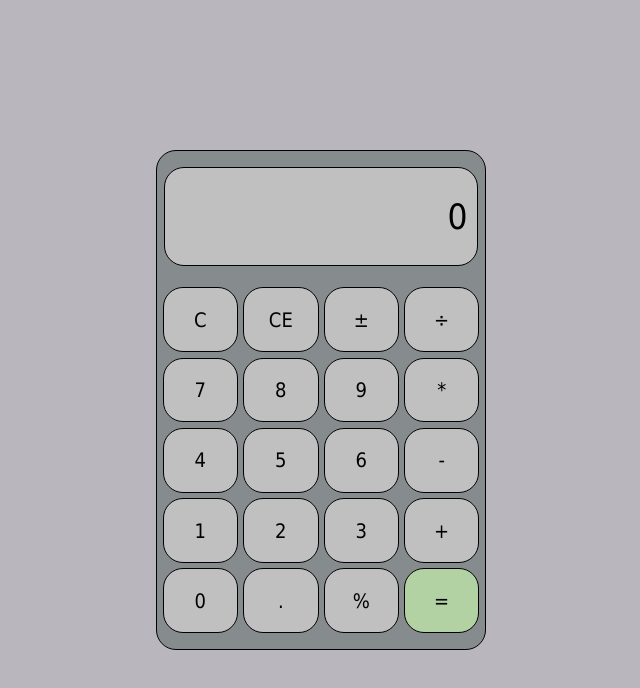
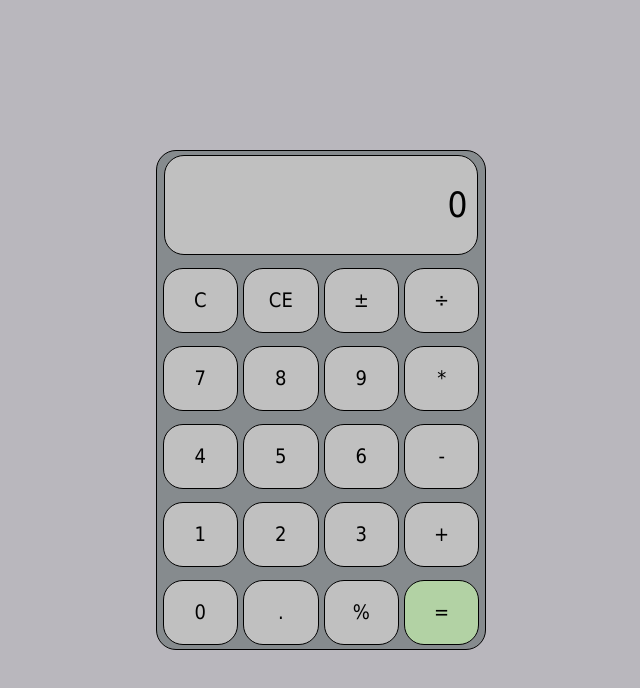
Before and after one commit to ihccenen/calculator, a plain HTML site: page index.html in a window 1280 px wide. Shown: the whole page, without its empty margins (319-959 px from the left). Drawn offline with Linux system fonts and the light colour scheme.

Commit message:
Removed spacing div

```diff
--- a/index.html
+++ b/index.html
@@ -11,9 +11,7 @@
 </head>
 <body class="flex-center">
     <div class="flex-center round-borders container">
-        <div class="spacing"></div>
         <div class="flex-center round-borders numbers-display">0</div>
-        <div class="spacing"></div>
         <div class="flex-center round-borders key backspace">C</div>
         <div class="flex-center round-borders key clear">CE</div>
         <div class="flex-center round-borders key plus-minus">±</div>
@@ -34,7 +32,6 @@
         <div class="flex-center round-borders key dot">.</div>
         <div class="flex-center round-borders key percent">%</div>
         <div class="flex-center round-borders key equals">=</div>
-        <div class="spacing"></div>
     </div>
 </body>
 </html>
```
